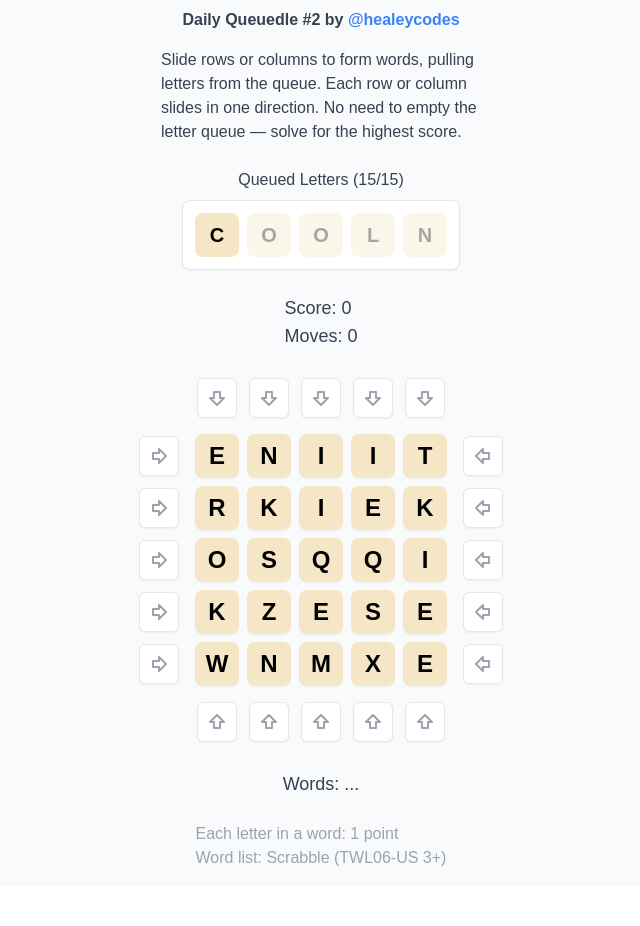
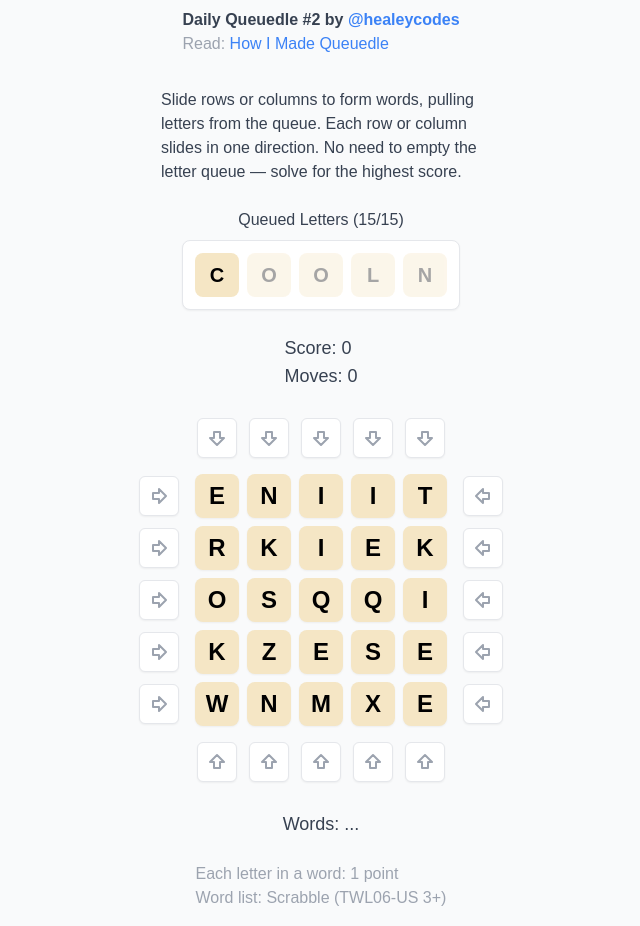
Before and after one commit to healeycodes/queuedle, a Next.js app: page / in a window 1280 px wide. Shown: the whole page, without its empty margins (319-959 px from the left). Before the commit the page ends 886 px from the top, so only its background shows below. Built offline with nearby package versions, Linux system fonts and the light colour scheme.

Commit message:
Add blog post link

```diff
--- a/app/page.tsx
+++ b/app/page.tsx
@@ -94,9 +94,12 @@ export default function Home() {
 
   return (
     <main className="min-h-screen p-2 flex flex-col items-center bg-gray-50">
-      <p className="text-md text-gray-700 mb-4 font-bold">
+      <div className="text-md text-gray-700 mb-4 font-bold">
         Daily Queuedle #{getQueuedleDayNumber()} by <a className="text-blue-500" href="https://twitter.com/healeycodes">@healeycodes</a>
-      </p>
+        <div className="text-md font-medium text-gray-400 mb-4">
+          Read: <a className="text-blue-500" href="https://healeycodes.com/how-i-made-queuedle">How I Made Queuedle</a>
+        </div>
+      </div>
       <p className="max-w-xs mx-auto text-md text-gray-700 mb-6 text-left">
         Slide rows or columns to form words, pulling letters from the queue. Each row or column slides in one direction. No need to empty the letter queue — solve for the highest score.
       </p>
@@ -158,7 +161,7 @@ export default function Home() {
                       {letter}
                     </motion.span>
                   ))}
-                    <br/>
+                  <br />
                   {wordsText.slice(21).split('').map((letter, index) => (
                     <motion.span
                       key={21 + index}
@@ -185,7 +188,7 @@ export default function Home() {
                     {letter}
                   </motion.span>
                 ))}
-                  <br/>
+                <br />
                 {second.split('').map((letter, index) => (
                   <motion.span
                     key={first.length + index}
```
Lines whose indentation alone changed are shown as unchanged.
